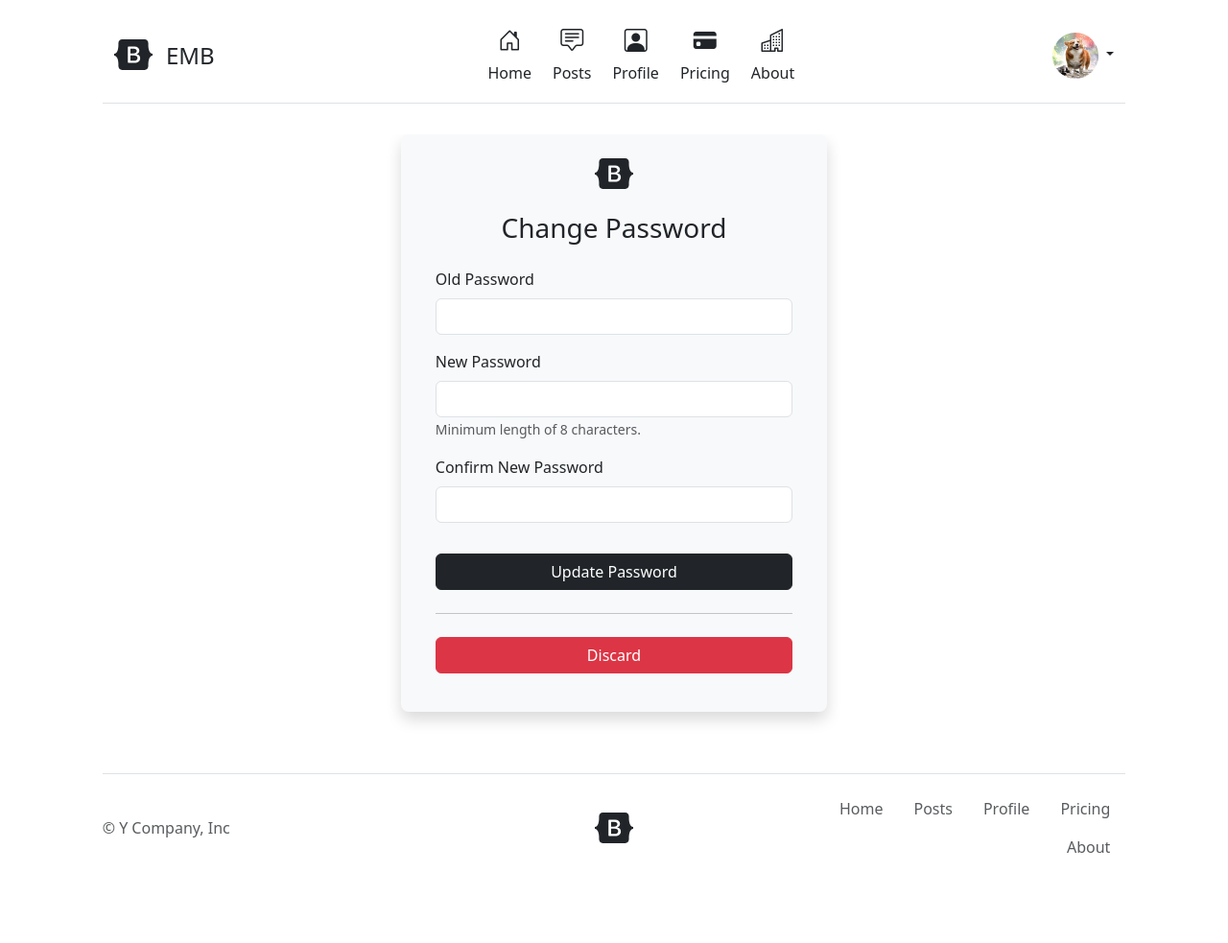
After one commit to Enzo1603/EMB, a Flask app: page /auth/change-password/ in a window 1280 px wide. The commit adds this page. Shown: the whole page at 96% size. Run offline with Flask 2, Linux system fonts and the light colour scheme; the visitor is signed in with stand-in values (Sample User, id 1); data comes from the database, SQL or seed files in the repository; some libraries are stand-ins or nearby versions.

Commit message:
Add change password

```diff
--- a/app/auth/forms.py
+++ b/app/auth/forms.py
@@ -59,3 +59,11 @@ class ResetPasswordForm(FlaskForm):
     )
     confirm_password = PasswordField("Confirm New Password", validators=[DataRequired()])
     submit = SubmitField("Request Password Reset")
+
+
+class ChangePasswordForm(FlaskForm):
+    old_password = PasswordField("Old Password", validators=[DataRequired()])
+    new_password = PasswordField("New Password", description="Minimum length of 8 characters.",
+                                 validators=[DataRequired(), EqualTo("confirm_new_password", message="Passwords must match.")])
+    confirm_new_password = PasswordField("Confirm New Password", validators=[DataRequired()])
+    submit = SubmitField("Update Password")
--- a/app/auth/routes.py
+++ b/app/auth/routes.py
@@ -6,7 +6,7 @@ from werkzeug.urls import url_parse
 
 from app import db
 from app.auth import auth_bp
-from app.auth.forms import RegistrationForm, LoginForm, ResetPasswordForm, ResetPasswordRequestForm
+from app.auth.forms import ChangePasswordForm, RegistrationForm, LoginForm, ResetPasswordForm, ResetPasswordRequestForm
 from app.auth.email import send_password_reset_email, send_confirmation_email
 from app.models.users_model import User
 
@@ -132,6 +132,21 @@ def reset_password(token):
     return render_template("auth/reset_password.html", form=form)
 
 
+@auth_bp.route("/change-password/", methods=["GET", "POST"])
+@login_required
+def change_password():
+    form = ChangePasswordForm()
+    if form.validate_on_submit():
+        if current_user.verify_password(form.old_password.data):
+            current_user.password = form.password.data
+            db.session.commit()
+            flash("Your password has been updated.")
+            return redirect(url_for("user_bp.profile", username=current_user.username))
+        else:
+            flash("Invalid password.")
+    return render_template("auth/change_password.html", form=form)
+
+
 @auth_bp.route("/logout/")
 @login_required
 def logout():
--- a/app/main/routes.py
+++ b/app/main/routes.py
@@ -16,13 +16,6 @@ def after_request(response):
     return response
 
 
-@main_bp.route("/custom-admin/")
-@login_required
-@admin_required
-def for_admins_only():
-    return "For Administrators only!"
-
-
 @main_bp.route("/")
 @main_bp.route("/home/")
 def home():
--- /dev/null
+++ b/app/templates/auth/change_password.html
@@ -0,0 +1,30 @@
+{% extends "base.html" %}
+
+{% block alert_color %}alert-danger{% endblock %}
+
+
+{% block content %}
+<div class="container col-lg-5 col-md-8 py-3 pt-4 mb-4 bg-light rounded-3 shadow">
+        <div class="text-center">
+            {% include "_logo.html" %}
+            <h1 class="h3 my-4 fw-normal">Change Password</h1>
+        </div>
+
+        <div class="m-4">
+            {{ render_form(
+                   form,
+                   method="POST",
+                   novalidate=True,
+                   button_style="btn btn-md btn-dark w-100 mt-3"
+                )
+            }}
+        </div>
+
+        <hr class="mx-4">
+
+        <div class="d-grid col-12">
+            <a href="{% if request.referrer == None %}{{ url_for('user_bp.profile', username=current_user.username)}}{% else %}{{ request.referrer }}{% endif %}"
+                class="btn btn-danger m-4 mt-2">Discard</a>
+        </div>
+</div>
+{% endblock %}
--- a/app/templates/base.html
+++ b/app/templates/base.html
@@ -115,10 +115,22 @@
                             width="48" height="48" class="rounded-circle">
                     </a>
                     <ul class="dropdown-menu dropdown-menu-end text-small text-center" aria-labelledby="dropdownUser1">
-                        <li><a id="sign-out" class="dropdown-item d-flex gap-2 align-items-center" href="{{ url_for('auth_bp.logout') }}">
+                        <li>
+                            <a class="dropdown-item d-flex gap-2 align-items-center"
+                                href="{{ url_for('auth_bp.change_password') }}">
+                                <i class="bi bi-arrow-clockwise mb-1 fs-5"></i>
+                                Change Password
+                            </a>
+                        </li>
+
+
+                        <li>
+                            <a id="sign-out" class="dropdown-item d-flex gap-2 align-items-center"
+                                href="{{ url_for('auth_bp.logout') }}">
                                 <i class="bi bi-box-arrow-in-left mb-1 fs-5"></i>
                                 Sign out
-                            </a></li>
+                            </a>
+                        </li>
                     </ul>
                 </div>
 
```
